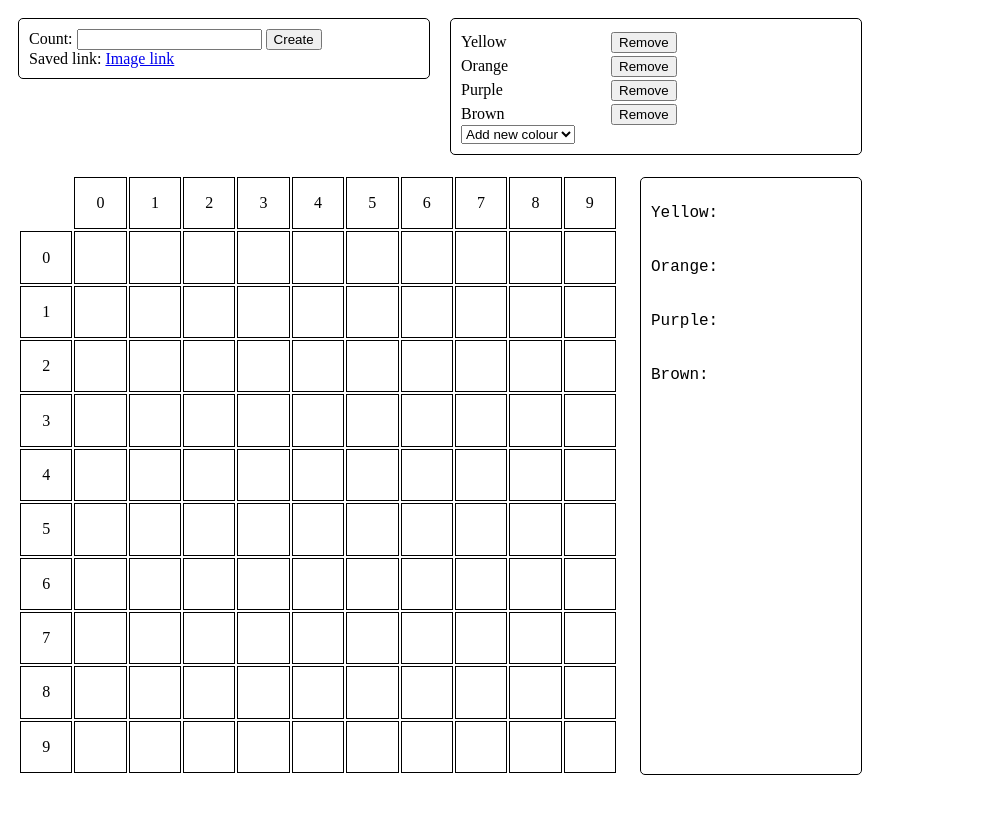
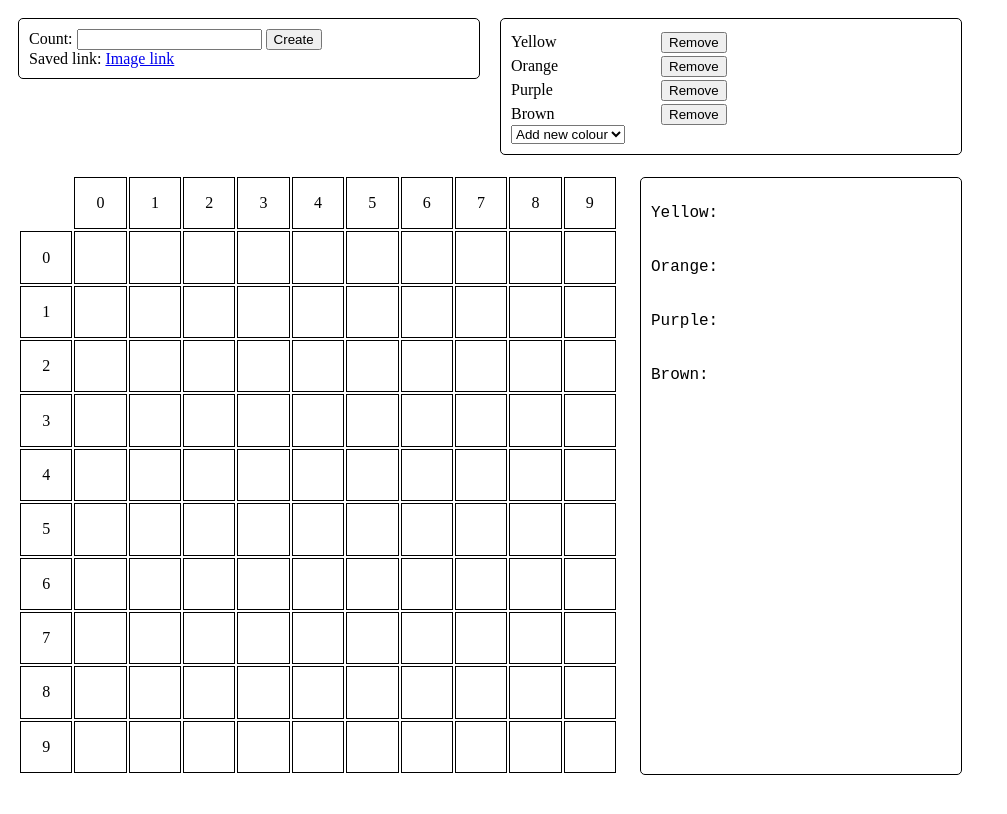
Before and after one commit to JamesReynolds/JamesReynolds.github.io, a Jekyll site: the page assets/pixels.html, which Jekyll copies as it is, in a window 1280 px wide. Shown: the top 814 px of the page, without its empty margins (0-1007 px from the left). Built offline with Jekyll 4.4.1, drawn with Linux system fonts in a browser that asks for light colours.

Commit message:
Completed

```diff
--- a/assets/pixels.html
+++ b/assets/pixels.html
@@ -16,7 +16,7 @@
             border-radius: 5px;
             margin: 12px;
             height: 576px;
-            width: 200px;
+            width: 300px;
             float: left;
             padding: 10px;
         }
@@ -41,7 +41,7 @@
             border: 1px solid black;
             border-radius: 5px;
             padding: 10px;
-            width: 390px;
+            width: 440px;
             margin: 10px;
             float: left;
             height: 100%;
@@ -51,7 +51,7 @@
             border: 1px solid black;
             border-radius: 5px;
             padding: 10px;
-            width: 390px;
+            width: 440px;
             margin: 10px;
             height: 100%;
         }
@@ -101,5 +101,5 @@ Dinosaur: https://jamesreynolds.github.io/assets/pixels?black=IIEFHnj_vecee2iBBA
 Coloured:
 
 Boat: http://127.0.0.1:5500/?black=IAABCAg_gAACIECAAA==&blue=AAMMMMAAAwwwwAADDA==&yellow=AAAAAhBAFEEECQAAAA==&red=AIAABCCAKKIIEigAAA==
-
+Ladybird: http://127.0.0.1:5500/?black=AAKAAUEARhgIKIgAJgQHAAcAJgQIAIgoRhhBAIABAAI=&yellow=AAAAAAAAAAAAAAAACAAIAAgACAAAAAAAAAAAAAAAAAA=&red=AAAAAAAAgAPgB3AP0AvwD_AP0AvwD2AHgAMAAAAAAAA=
 -->
--- a/assets/pixels.js
+++ b/assets/pixels.js
@@ -42,7 +42,8 @@ new EventSource('/esbuild').addEventListener('change', () => location.reload());
   function capitalizeFirstLetterOnly(str) {
     return str.charAt(0).toUpperCase() + str.slice(1).toLowerCase();
   }
-  function fillData(image) {
+  var image = [];
+  function fillData() {
     const save = document.querySelector("#save");
     const encoded = image.map(({ colour, pixels }) => `${colour}=${encode(pixels)}`);
     save.href = "?" + encoded.join("&");
@@ -56,7 +57,7 @@ new EventSource('/esbuild').addEventListener('change', () => location.reload());
 ${text}`).join("\n\n");
     }
   }
-  function buildTable(image) {
+  function buildTable() {
     var _a;
     const count = image[0].pixels.length;
     const table = document.createElement("table");
@@ -90,13 +91,13 @@ ${text}`).join("\n\n");
               image[index + 1].pixels[i - 1][j] = true;
             }
             td.style.backgroundColor = ((_a2 = image[index + 1]) === null || _a2 === void 0 ? void 0 : _a2.colour) || "white";
-            fillData(image);
+            fillData();
           };
         }
       }
       table.appendChild(tr2);
     }
-    fillData(image);
+    fillData();
     return table;
   }
   function htmlToElement(html) {
@@ -106,7 +107,7 @@ ${text}`).join("\n\n");
     const child = template.content.firstChild;
     return child;
   }
-  function drawColourControls(colours, image) {
+  function drawColourControls(colours) {
     const colourControls = document.querySelector("#colour_controls");
     colourControls.innerHTML = "";
     for (const { colour } of image) {
@@ -130,8 +131,8 @@ ${text}`).join("\n\n");
               image[0].pixels[i][j] = true;
             }
           }));
-          drawColourControls(colours, image);
-          drawImage(image);
+          drawColourControls(colours);
+          drawImage();
         }
       };
     });
@@ -146,33 +147,41 @@ ${text}`).join("\n\n");
       const colour = selector.value;
       const size = image[0].pixels.length;
       image.push({ colour, pixels: Array(size).fill([]).map(() => Array(size).fill(false)) });
-      drawImage(image);
-      drawColourControls(colours, image);
+      drawImage();
+      drawColourControls(colours);
     };
   }
-  function drawImage(image) {
+  function drawImage() {
     const tablespace = document.querySelector("#tablespace");
     tablespace.innerHTML = "";
-    tablespace.appendChild(buildTable(image));
+    tablespace.appendChild(buildTable());
   }
   async function main() {
-    let image = [];
     const colours = ["black", "red", "blue", "green", "yellow", "orange", "purple", "brown"];
     const query = window.location.search.slice(1).split("&").map((x) => [...x.split("="), ""].slice(0, 2)).filter(([x]) => x);
+    image.length = 0;
     if (query.length > 0) {
-      image = query.map(([colour, data]) => ({ colour, pixels: decode(base64urlDecode(data)) }));
+      for (const [colour, data] of query) {
+        image.push({ colour, pixels: decode(base64urlDecode(data)) });
+      }
     } else {
       const size = 10;
-      image = colours.slice(4).map((colour) => ({ colour, pixels: Array(size).fill([]).map(() => Array(size).fill(false)) }));
+      for (const colour of colours.slice(4)) {
+        image.push({ colour, pixels: Array(size).fill([]).map(() => Array(size).fill(false)) });
+      }
     }
-    drawColourControls(colours, image);
-    drawImage(image);
+    drawColourControls(colours);
+    drawImage();
     const button = document.querySelector("#make");
     button.onclick = () => {
       const countinput = document.querySelector("#count");
       const size = parseInt(countinput.value);
-      image = image.map(({ colour }) => ({ colour, pixels: Array(size).fill([]).map(() => Array(size).fill(false)) }));
-      drawImage(image);
+      const colours2 = image.map(({ colour }) => colour);
+      image.length = 0;
+      for (const colour of colours2) {
+        image.push({ colour, pixels: Array(size).fill([]).map(() => Array(size).fill(false)) });
+      }
+      drawImage();
     };
   }
   (() => main())();
```
